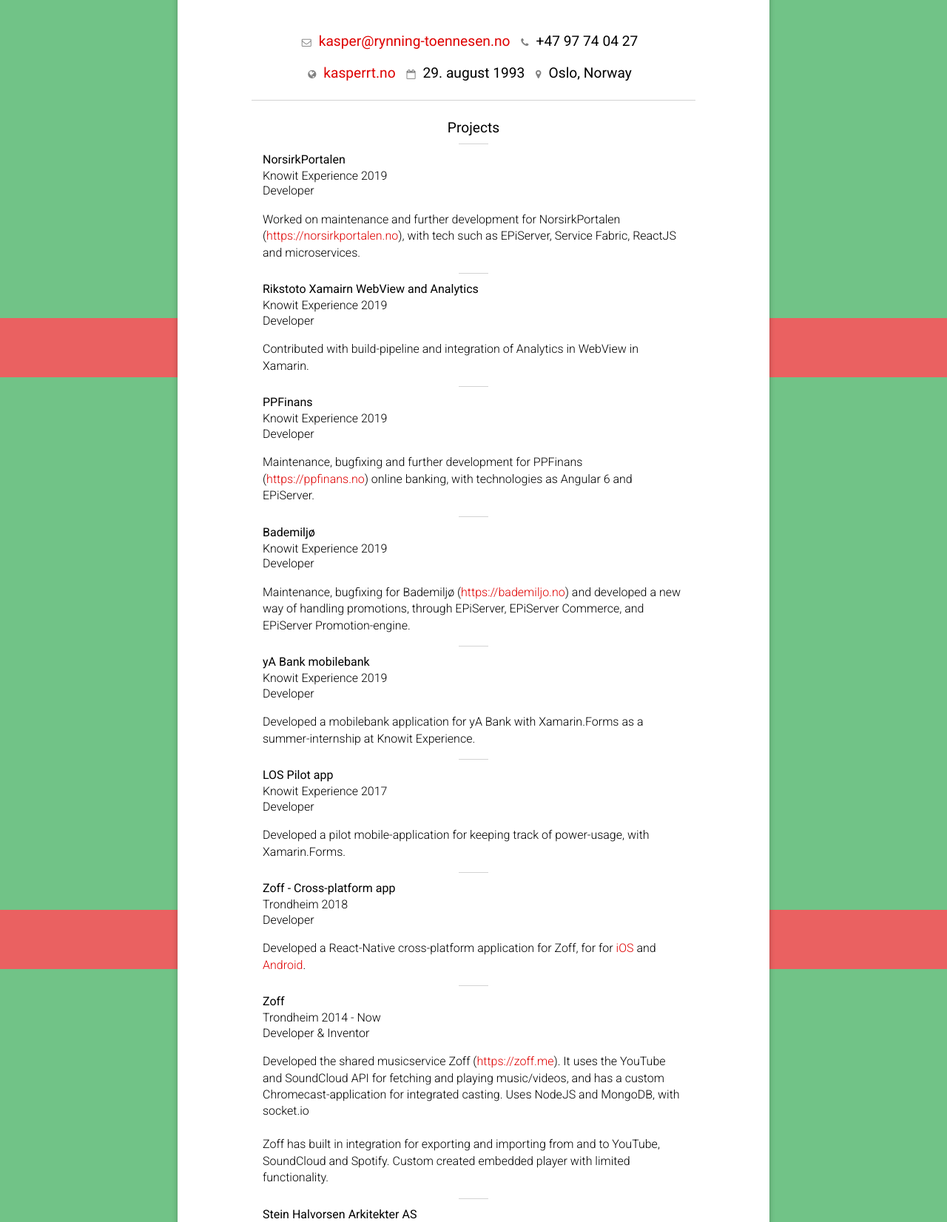
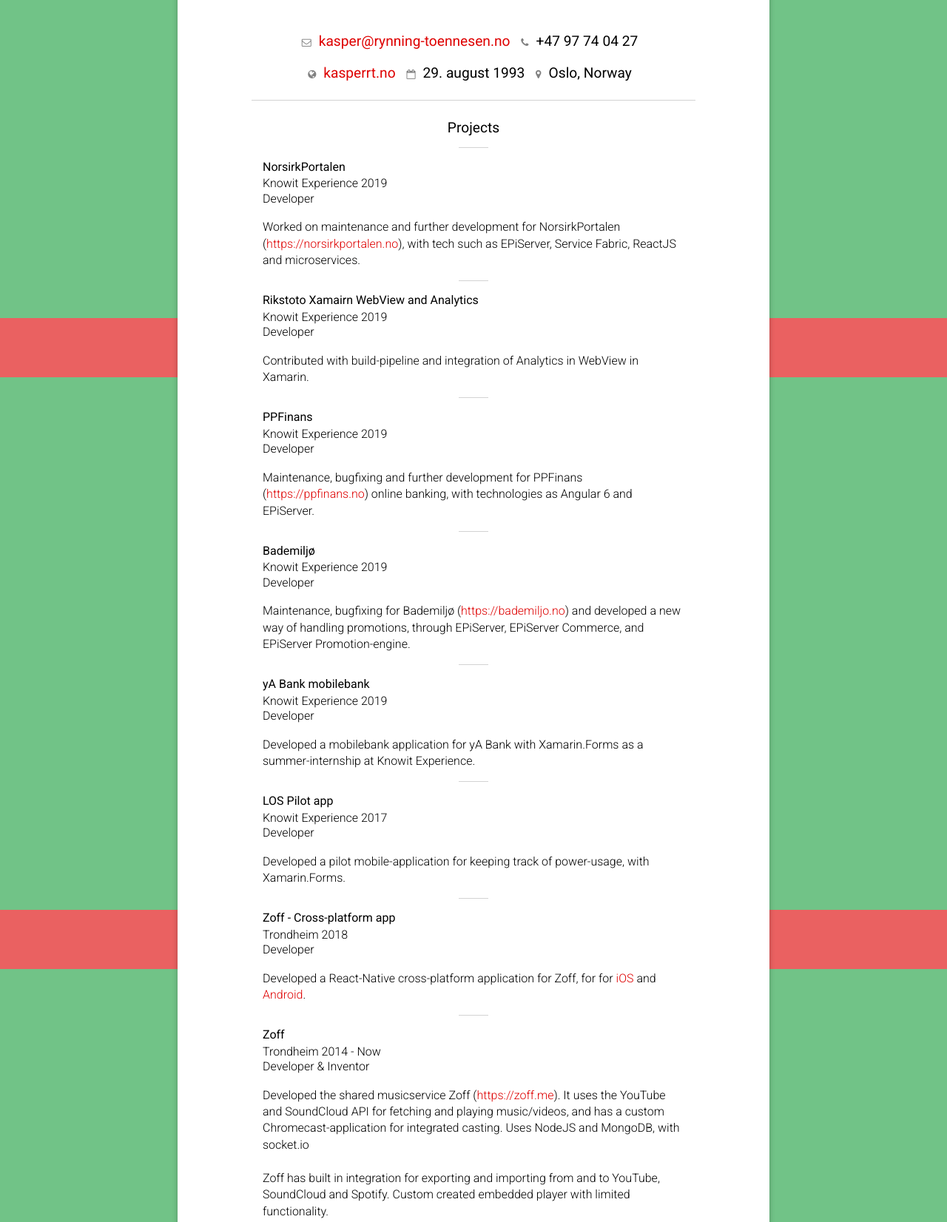
Before and after one commit to kasperrt/cv-template, a PHP site: page /?lang=en in a window 1280 px wide. Shown: the part 290-1942 px from the top of the page at 74% size. Run offline with PHP 8.4, Linux system fonts and the light colour scheme.

Commit message:
Update style.css

```diff
--- a/style.css
+++ b/style.css
@@ -165,6 +165,8 @@ header {
 
 .done_divider {
   width: 40px;
+  margin-top: 15px;
+  margin-bottom: 15px;
   border: none;
   border-top: 1px solid lightgrey;
 }
@@ -409,6 +411,10 @@ ul {
     page-break-inside: avoid;
   }
 
+  .portfolio, .education, .skills, .referanser {
+    margin-top: 5px;
+  }
+
   .languages {
     padding-top: 40px;
   }
```
